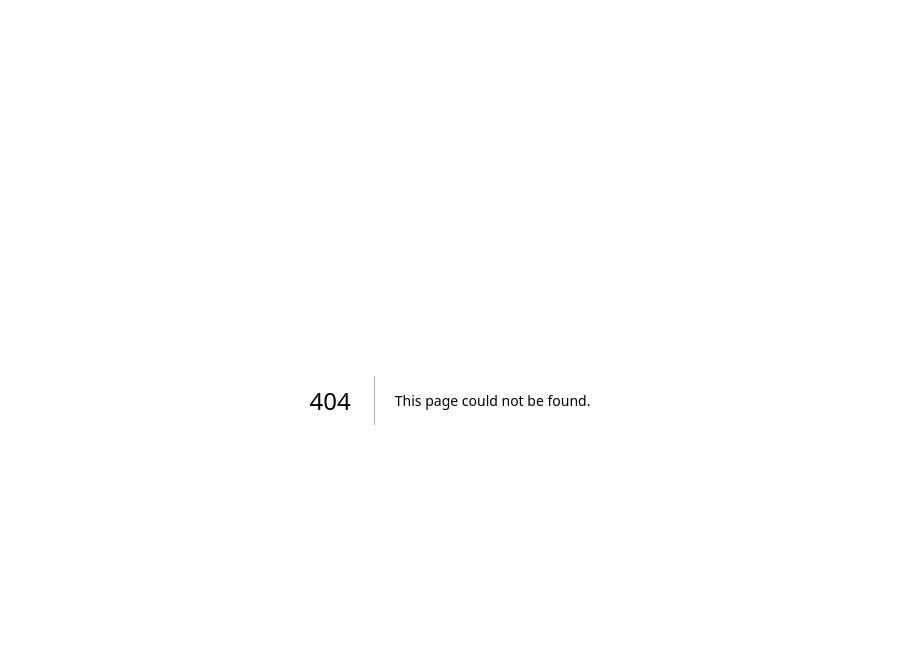
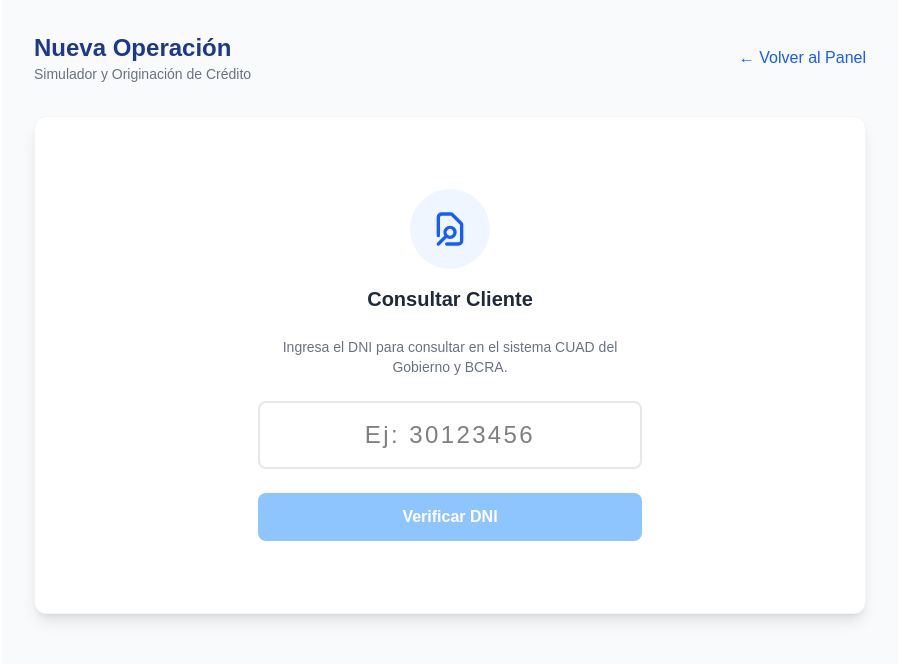
Before and after one commit to gabrielgmza/simply-originacion, a Next.js app: page /dashboard/originacion in a window 1280 px wide. Before the commit this address had no page. Shown: the top 664 px of the page, without its empty margins (190-1089 px from the left). Built offline with nearby package versions, Linux system fonts and the light colour scheme.

Commit message:
feat: modulo de simulacion y originacion paso 1

```diff
--- /dev/null
+++ b/app/dashboard/originacion/page.tsx
@@ -0,0 +1,175 @@
+'use client';
+
+import { useState } from 'react';
+import { useRouter } from 'next/navigation';
+
+export default function OriginacionPage() {
+  const router = useRouter();
+  const [step, setStep] = useState(1);
+  const [loading, setLoading] = useState(false);
+
+  // Datos del cliente y simulación
+  const [dni, setDni] = useState('');
+  const [monto, setMonto] = useState('');
+  const [cuotas, setCuotas] = useState('12');
+
+  // Datos simulados del CUAD
+  const [cuadData, setCuadData] = useState<any>(null);
+
+  const handleConsultarDni = (e: React.FormEvent) => {
+    e.preventDefault();
+    setLoading(true);
+
+    // Simulamos el tiempo de respuesta del scraper CUAD (2 segundos)
+    setTimeout(() => {
+      setCuadData({
+        nombre: 'JUAN PABLO PEREZ',
+        reparticion: 'DGE - DOCENTES TITULARES',
+        sueldoNeto: 850000,
+        margenAfectable: 170000, // 20% del neto aprox
+        score: 'Apto'
+      });
+      setLoading(false);
+      setStep(2);
+    }, 2000);
+  };
+
+  const calcularCuota = () => {
+    const capital = parseFloat(monto);
+    if (isNaN(capital)) return 0;
+    const plazo = parseInt(cuotas);
+    const tna = 1.20; // 120% TNA de ejemplo
+    // Fórmula simple de interés para simular: (Capital * (1 + TNA * (plazo/12))) / plazo
+    const totalPagar = capital * (1 + tna * (plazo / 12));
+    return totalPagar / plazo;
+  };
+
+  return (
+    <div className="p-8 max-w-4xl mx-auto text-black bg-gray-50 min-h-screen">
+      <div className="flex justify-between items-center mb-8">
+        <div>
+          <h1 className="text-2xl font-bold text-blue-900">Nueva Operación</h1>
+          <p className="text-sm text-gray-500">Simulador y Originación de Crédito</p>
+        </div>
+        <button onClick={() => router.push('/dashboard')} className="text-blue-600 hover:underline">
+          &larr; Volver al Panel
+        </button>
+      </div>
+
+      <div className="bg-white p-8 shadow-lg rounded-xl border border-gray-100">
+
+        {/* PASO 1: Ingreso de DNI */}
+        {step === 1 && (
+          <form onSubmit={handleConsultarDni} className="space-y-6 text-center max-w-sm mx-auto py-10">
+            <div className="bg-blue-50 p-4 rounded-full w-20 h-20 mx-auto flex items-center justify-center mb-4">
+              <svg className="w-10 h-10 text-blue-600" fill="none" stroke="currentColor" viewBox="0 0 24 24">
+                <path strokeLinecap="round" strokeLinejoin="round" strokeWidth="2" d="M10 21h7a2 2 0 002-2V9.414a1 1 0 00-.293-.707l-5.414-5.414A1 1 0 0012.586 3H7a2 2 0 00-2 2v11m0 5l4.879-4.879m0 0a3 3 0 104.243-4.242 3 3 0 00-4.243 4.242z"></path>
+              </svg>
+            </div>
+            <h2 className="text-xl font-bold text-gray-800">Consultar Cliente</h2>
+            <p className="text-sm text-gray-500">Ingresa el DNI para consultar en el sistema CUAD del Gobierno y BCRA.</p>
+
+            <input
+              type="text"
+              required
+              placeholder="Ej: 30123456"
+              value={dni}
+              onChange={e => setDni(e.target.value.replace(/\D/g, ''))} // Solo números
+              maxLength={8}
+              className="w-full text-center text-2xl tracking-widest p-4 border-2 border-gray-200 rounded-lg focus:border-blue-500 outline-none transition-colors"
+            />
+
+            <button
+              type="submit"
+              disabled={loading || dni.length < 7}
+              className="w-full bg-blue-600 text-white font-bold py-3 px-4 rounded-lg hover:bg-blue-700 disabled:bg-blue-300 transition-colors flex justify-center items-center"
+            >
+              {loading ? (
+                <><span className="animate-spin h-5 w-5 mr-3 border-t-2 border-white rounded-full"></span> Consultando Gobierno...</>
+              ) : 'Verificar DNI'}
+            </button>
+          </form>
+        )}
+
+        {/* PASO 2: Simulación y Resultados CUAD */}
+        {step === 2 && cuadData && (
+          <div className="space-y-8 animate-fade-in-up">
+            <div className="bg-green-50 border-l-4 border-green-500 p-4 flex justify-between items-center rounded-r-lg">
+              <div>
+                <p className="text-sm text-green-800 font-bold uppercase">{cuadData.nombre}</p>
+                <p className="text-xs text-green-600">{cuadData.reparticion} | DNI: {dni}</p>
+              </div>
+              <div className="text-right">
+                <p className="text-xs text-green-600 uppercase font-bold">Margen Disponible</p>
+                <p className="text-2xl font-black text-green-700">${cuadData.margenAfectable.toLocaleString()}</p>
+              </div>
+            </div>
+
+            <div className="grid grid-cols-1 md:grid-cols-2 gap-8">
+              {/* Controles de Simulación */}
+              <div className="space-y-4">
+                <h3 className="font-bold text-gray-800 border-b pb-2">Simulador</h3>
+                <div>
+                  <label className="block text-sm font-medium text-gray-700 mb-1">Monto a solicitar ($)</label>
+                  <input
+                    type="number"
+                    value={monto}
+                    onChange={e => setMonto(e.target.value)}
+                    className="w-full p-3 border rounded-lg bg-gray-50 text-lg"
+                    placeholder="Ej. 500000"
+                  />
+                </div>
+                <div>
+                  <label className="block text-sm font-medium text-gray-700 mb-1">Plan de Cuotas</label>
+                  <select
+                    value={cuotas}
+                    onChange={e => setCuotas(e.target.value)}
+                    className="w-full p-3 border rounded-lg bg-gray-50 text-lg"
+                  >
+                    <option value="6">6 Cuotas</option>
+                    <option value="12">12 Cuotas</option>
+                    <option value="18">18 Cuotas</option>
+                    <option value="24">24 Cuotas</option>
+                  </select>
+                </div>
+              </div>
+
+              {/* Resultados en vivo */}
+              <div className="bg-gray-800 text-white p-6 rounded-xl flex flex-col justify-center space-y-4 shadow-inner">
+                <div className="text-center">
+                  <p className="text-gray-400 text-sm">Valor de Cuota Mensual</p>
+                  <p className="text-4xl font-bold text-blue-400">
+                    ${calcularCuota().toLocaleString(undefined, {maximumFractionDigits: 0})}
+                  </p>
+                </div>
+
+                {calcularCuota() > cuadData.margenAfectable ? (
+                  <div className="bg-red-500/20 text-red-300 p-2 rounded text-sm text-center border border-red-500/50">
+                    ⚠️ La cuota supera el margen disponible en CUAD.
+                  </div>
+                ) : (
+                  <div className="bg-green-500/20 text-green-300 p-2 rounded text-sm text-center border border-green-500/50">
+                    ✅ Aprobación automática posible.
+                  </div>
+                )}
+
+                <button
+                  disabled={!monto || calcularCuota() > cuadData.margenAfectable}
+                  className="w-full bg-blue-600 py-3 rounded-lg font-bold hover:bg-blue-500 disabled:bg-gray-600 disabled:text-gray-400 transition-colors mt-4"
+                  onClick={() => alert("El siguiente paso será: Enviar link por WhatsApp para firma biométrica y generación de CAD.")}
+                >
+                  Continuar Originación &rarr;
+                </button>
+              </div>
+            </div>
+
+            <button onClick={() => setStep(1)} className="text-sm text-gray-500 hover:text-gray-800 underline block text-center w-full">
+              Volver a consultar DNI
+            </button>
+          </div>
+        )}
+
+      </div>
+    </div>
+  );
+}
--- a/app/dashboard/page.tsx
+++ b/app/dashboard/page.tsx
@@ -62,7 +62,7 @@ export default function DashboardPage() {
       </nav>
 
       <main className="max-w-7xl mx-auto py-10 px-4 sm:px-6 lg:px-8">
-        <div className="grid grid-cols-1 md:grid-cols-3 gap-6">
+        <div className="grid grid-cols-1 md:grid-cols-2 lg:grid-cols-4 gap-6">
 
           {/* Tarjeta 1: Entidades */}
           <div className="bg-white overflow-hidden shadow rounded-lg border border-gray-100 flex flex-col">
@@ -139,7 +139,32 @@ export default function DashboardPage() {
             </Link>
           </div>
 
-        </div>
+
+          {/* Tarjeta 4: Nueva Originacion */}
+          <div className="bg-gradient-to-br from-blue-600 to-indigo-800 overflow-hidden shadow-lg rounded-lg border border-blue-500 flex flex-col transform transition-transform hover:scale-105">
+            <div className="p-5 flex-1">
+              <div className="flex items-center">
+                <div className="flex-shrink-0 bg-white/20 rounded-md p-3 backdrop-blur-sm">
+                  <svg className="h-6 w-6 text-white" fill="none" viewBox="0 0 24 24" stroke="currentColor">
+                    <path strokeLinecap="round" strokeLinejoin="round" strokeWidth={2} d="M12 6v6m0 0v6m0-6h6m-6 0H6" />
+                  </svg>
+                </div>
+                <div className="ml-5 w-0 flex-1">
+                  <dl>
+                    <dt className="text-sm font-medium text-blue-100 truncate">Originación</dt>
+                    <dd className="flex items-baseline">
+                      <div className="text-xl font-bold text-white">Nueva Operación</div>
+                    </dd>
+                  </dl>
+                </div>
+              </div>
+            </div>
+            <Link href="/dashboard/originacion" className="bg-black/20 px-5 py-3 border-t border-white/10 hover:bg-black/30 transition-colors flex items-center justify-between group">
+              <span className="text-sm text-white font-medium">Iniciar simulador</span>
+              <span className="text-white opacity-70 group-hover:opacity-100">&rarr;</span>
+            </Link>
+          </div>
+</div>
 
         <div className="mt-8 bg-white shadow rounded-lg border border-gray-100">
           <div className="px-4 py-5 sm:p-6">
```
